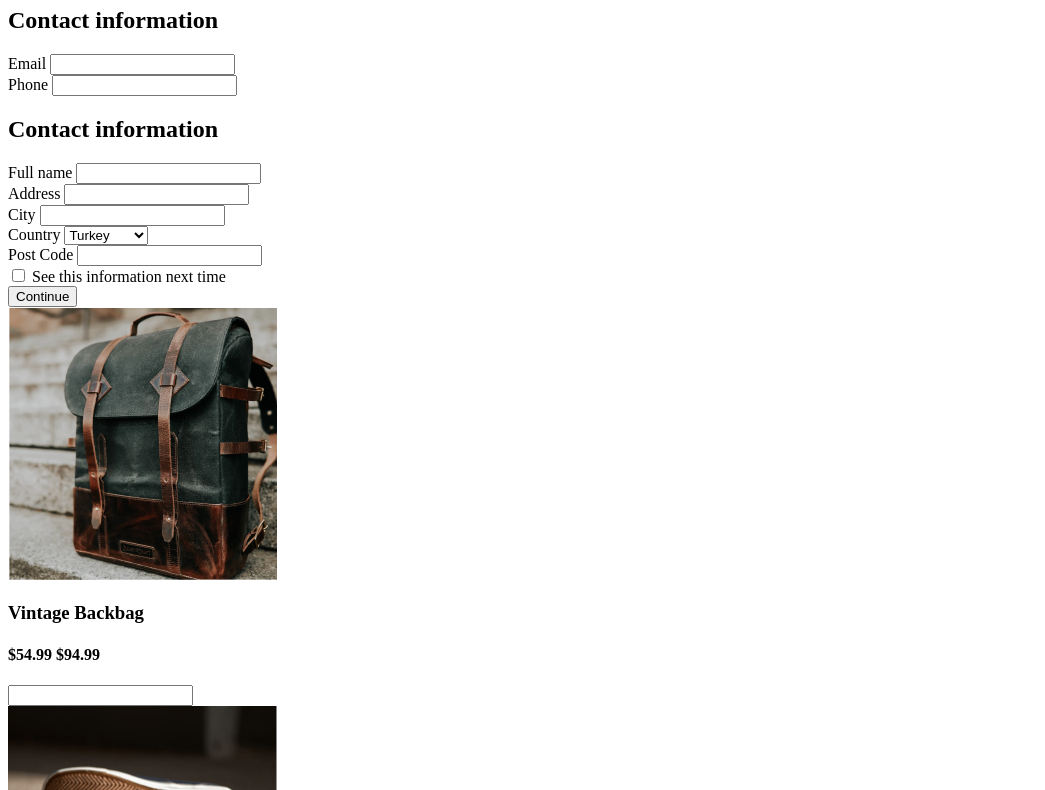
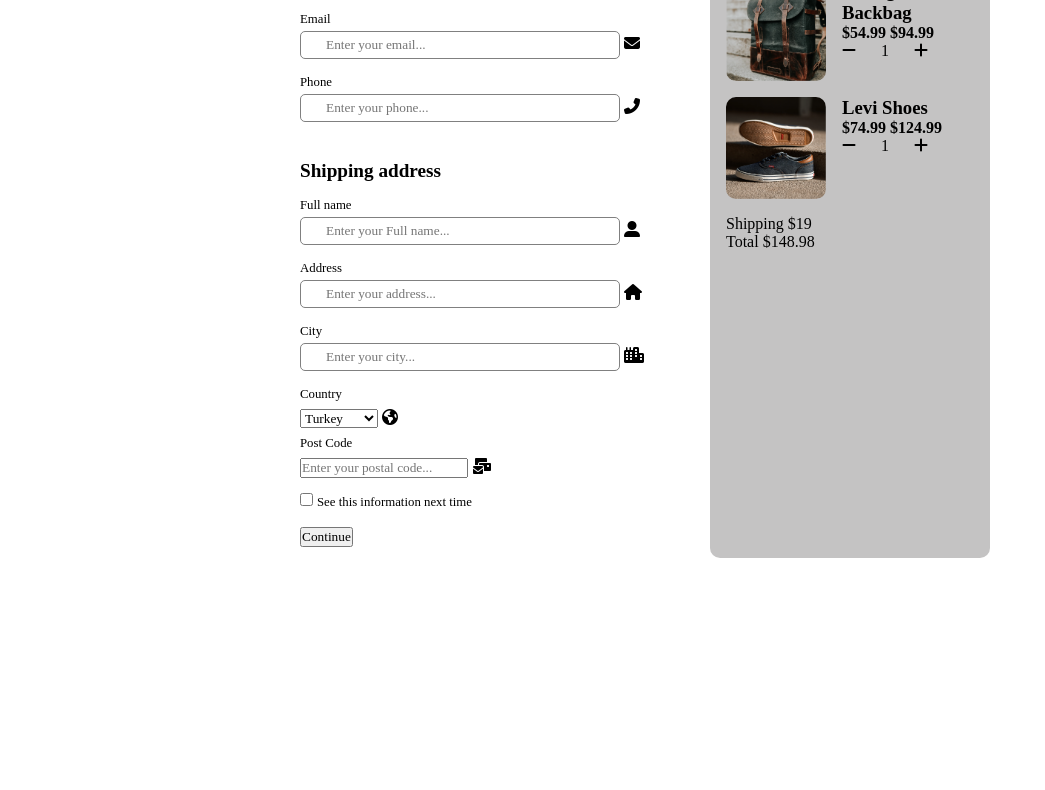
Before and after one commit to Sinanaltundag/smallprojects, a plain HTML site: page checkout-form/index.html in a window 1280 px wide. Shown: the part 73-863 px from the top of the page, without its empty margins (0-1045 px from the left). After the commit the page ends 800 px from the top, so only its background shows below. Drawn offline with Linux system fonts and the light colour scheme; a web font is replaced by a local one.

Commit message:
some of page completed

```diff
--- a/checkout-form/index.html
+++ b/checkout-form/index.html
@@ -5,47 +5,95 @@
     <meta http-equiv="X-UA-Compatible" content="IE=edge" />
     <meta name="viewport" content="width=device-width, initial-scale=1.0" />
     <title>Checkout Form</title>
+    <link rel="stylesheet" href="style.css" />
+    <script
+      src="https://kit.fontawesome.com/93d1716ba6.js"
+      crossorigin="anonymous"
+    ></script>
   </head>
   <body>
     <div class="container">
       <h1>Checkout</h1>
       <div class="flex-checkout">
-        <div class="checkout-form">
+        <div class="checkout__form">
           <form action="#" method="post">
             <h2>Contact information</h2>
             <div class="form-element">
-              <label for="email">Email</label>
-              <input type="email" name="email" id="email" />
+              <label for="email">Email</label><br />
+              <input
+                type="email"
+                name="email"
+                id="email"
+                class="inputs"
+                placeholder="Enter your email..."
+              />
+              <i class="fas fa-envelope"></i>
             </div>
             <div class="form-element">
-              <label for="phone">Phone</label>
-              <input type="tel" name="phone" id="phone" />
+              <label for="phone">Phone</label><br />
+              <input
+                type="tel"
+                name="phone"
+                id="phone"
+                class="inputs"
+                placeholder="Enter your phone..."
+              />
+              <i class="fas fa-phone-alt"></i>
             </div>
-            <h2>Contact information</h2>
+            <br />
+            <h2>Shipping address</h2>
             <div class="form-element">
-              <label for="fullname">Full name</label>
-              <input type="text" name="fullname" id="fullname" />
+              <label for="fullname">Full name</label><br />
+              <input
+                type="text"
+                name="fullname"
+                id="fullname"
+                class="inputs"
+                placeholder="Enter your Full name..."
+              />
+              <i class="fas fa-user-alt"></i>
             </div>
             <div class="form-element">
-              <label for="address">Address</label>
-              <input type="text" name="address" id="address" />
+              <label for="address">Address</label><br />
+              <input
+                type="text"
+                name="address"
+                id="address"
+                class="inputs"
+                placeholder="Enter your address..."
+              />
+              <i class="fas fa-home"></i>
             </div>
             <div class="form-element">
-              <label for="city">City</label>
-              <input type="text" name="city" id="city" />
+              <label for="city">City</label><br />
+              <input
+                type="text"
+                name="city"
+                id="city"
+                class="inputs"
+                placeholder="Enter your city..."
+              />
+              <i class="fas fa-city"></i>
             </div>
             <div class="form-element">
               <div class="form-element--country">
-                <label for="country">Country</label>
+                <label for="country">Country</label><br />
                 <select name="" id="">
                   <option value="Turkey">Turkey</option>
                   <option value="Germany">Germany</option>
                   <option value="Nederland">Nederland</option>
                 </select>
+                <i class="fas fa-globe-americas"></i>
               </div>
               <div class="form-element--postal">
-                <label for="postal">Post Code</label>
-                <input type="text" name="postal" id="postal" />
+                <label for="postal">Post Code</label><br />
+                <input
+                  type="text"
+                  name="postal"
+                  id="postal"
+                  placeholder="Enter your postal code..."
+                />
+                <i class="fas fa-mail-bulk"></i>
               </div>
             </div>
             <div class="form-element">
@@ -57,26 +105,33 @@
             </div>
           </form>
         </div>
-        <div class="checkout-cart">
+        <div class="checkout__cart">
           <div class="checkout-cart__product">
             <img src="./IMG/photo1.png" alt="Vintage Backbag" srcset="" />
             <div class="checkout-cart__product--name-price">
               <h3>Vintage Backbag</h3>
               <h4 class="price">$54.99 <span class="discount">$94.99</span></h4>
-              <i></i
-              ><input type="number" name="quantitiy" id="quantitiy" /><i></i>
+              <i class="fas fa-minus"></i
+              ><span  class="quantitiy">1</span><i
+                class="fas fa-plus"
+              ></i>
             </div>
           </div>
           <div class="checkout-cart__product">
             <img src="./IMG/photo2.png" alt="Levi Shoes" srcset="" />
             <div class="checkout-cart__product--name-price">
               <h3>Levi Shoes</h3>
-              <h4 class="price">$74.99 <span class="discount">$124.99</span></h4>
-              <i></i><input type="number" name="quantitiy" id="quantitiy" /><i></i>
+              <h4 class="price">
+                $74.99 <span class="discount">$124.99</span>
+              </h4>
+              <i class="fas fa-minus"></i
+              ><span  class="quantitiy">1</span><i
+                class="fas fa-plus"
+              ></i>
             </div>
-            <div class="cost">Shipping $19</div>
-            <div class="cost">Total $148.98</div>
           </div>
+          <div class="cost">Shipping $19</div>
+          <div class="cost">Total $148.98</div>
         </div>
       </div>
     </div>
--- /dev/null
+++ b/checkout-form/style.css
@@ -0,0 +1,75 @@
+*{
+    margin: 0;
+    padding: 0;
+    box-sizing: border-box;
+    font-family: Montserrat;
+}
+@font-face {
+    font-family: Montserrat;
+    src: url(./FONTS/Montserrat-Regular.ttf);
+
+  }
+.container{
+    max-width: 700px;
+    margin: auto;
+}
+h1{
+text-align: center;
+}
+
+.flex-checkout{
+    display: flex;
+}
+
+/* Checkout form  */
+
+.checkout__form{
+    width: 60%;
+}
+h2{
+margin: 10px;
+font-size: 1.2rem;
+}
+label{
+    font-size: 0.8rem;
+}
+.form-element{
+    margin: 10px;
+    line-height: 1.5rem;
+    position: relative;
+}
+.inputs{
+    width: 80%;
+    padding: 5px 25px;
+    border-radius: 5px;
+    border: 1px solid gray;
+}
+i{
+    position:relative;
+
+}
+/* checkout__cart */
+
+.checkout__cart{
+width: 40%;
+background-color: rgb(196, 195, 195);
+border-radius: 10px;
+padding: 1rem;
+}
+.checkout-cart__product{
+    display: flex;
+    width: 100%;
+}
+img{
+    width: 100px;
+    border-radius: 10px;
+    margin: 0px 1rem 1rem 0px;
+}
+.quantitiy{
+    width: 100px;
+    padding: 5px 25px;
+}
+
+h3{
+
+}
```
